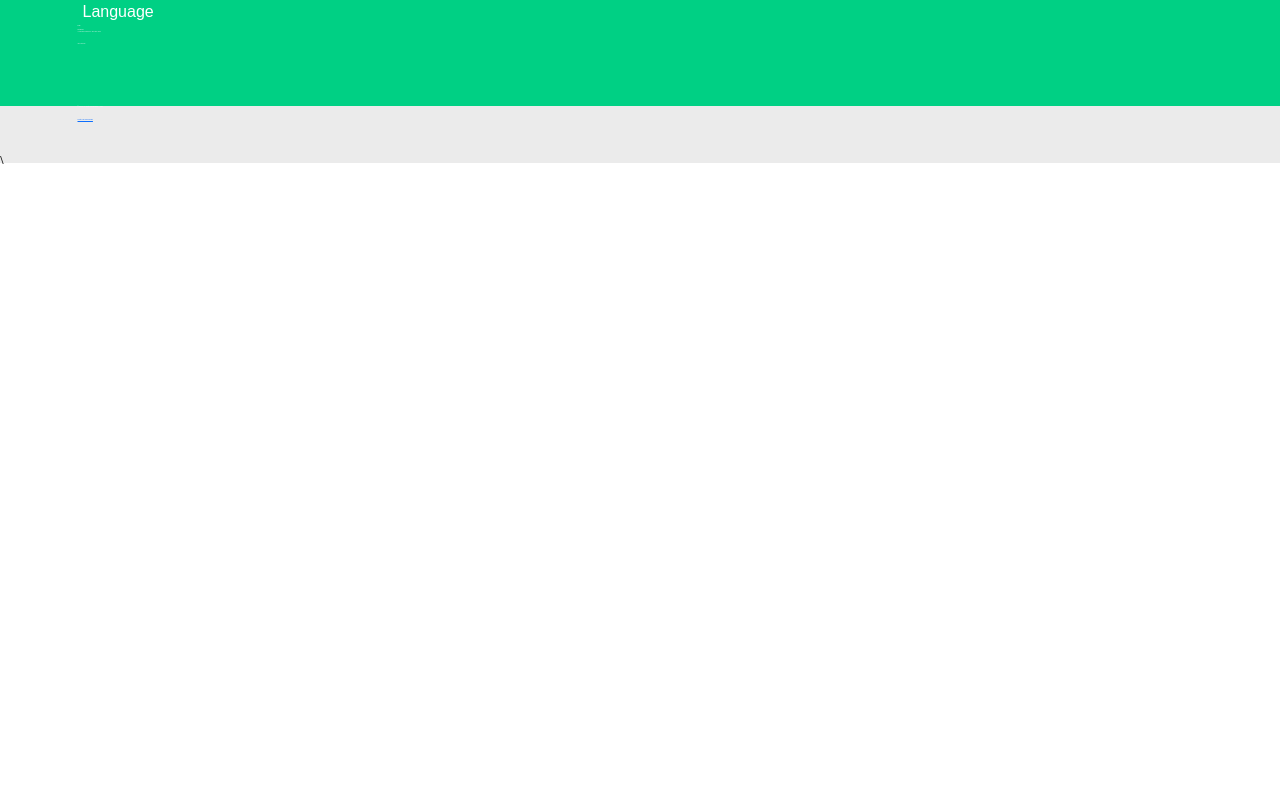
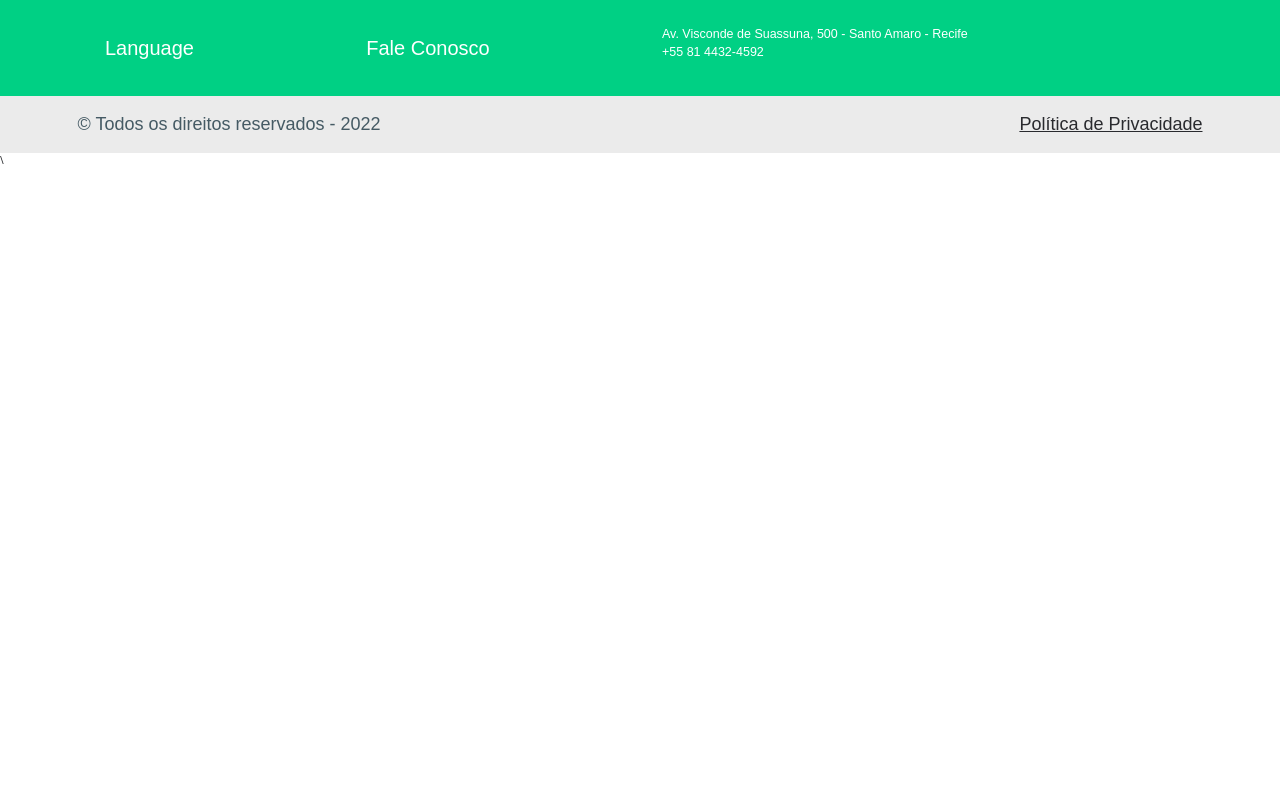
Before and after one commit to rafaelluiis2315/Projeto_Senac, a Django app: page / in a window 1280 px wide. Run offline with Django 4.2, Linux system fonts and the light colour scheme; data that the repository does not hold is empty; some libraries are stand-ins or nearby versions; some web fonts are replaced.

Commit message:
footer pronto

```diff
--- a/SENAC_PI/static/css/base.css
+++ b/SENAC_PI/static/css/base.css
@@ -3,22 +3,57 @@ footer {
     color: var(--branco);
 }
 
+/* caixa verde */
 .green-box {
-    height: 106px;
     background-color: var(--verde-principal);
 }
-
-.gray-box {
-    height: 56.59px;
-    background-color: var(--cinza-claro);
-}
-
-
 
 .language iconify-icon {
     font-size: 2.4rem;
 }
 
 .language span {
-    font-size: 1.6rem;
+    font-size: 2rem;
 }
+
+.fale-conosco {
+    font-size: 2rem;
+    margin: -10px 0;
+}
+
+.endereco-telefone {
+    font-size: 2rem;
+    line-height: 8px;
+}
+
+.social-icons {
+    margin: -30px 0;
+}
+
+.social-icons a {
+    color: var(--branco);
+    font-size: 6rem;
+}
+
+.social-icons a:hover {
+    color: var(--cinza-claro);
+    transform: translateY(-5px);
+    transition-duration: 0.2s;
+}
+
+/* caixa cinza */
+.gray-box {
+    height: 56.59px;
+    background-color: var(--cinza-claro);
+}
+
+.gray-box p {
+    color: var(--cinza-medio);
+    font-size: 1.8rem;
+    margin: 0;
+}
+
+.gray-box a {
+    color: var(--cinza-escuro);
+    font-size: 1.8rem;
+}
--- a/SENAC_PI/static/css/estilos-gerais.css
+++ b/SENAC_PI/static/css/estilos-gerais.css
@@ -4,7 +4,8 @@
     --verde-principal: #00D084;
 
     --cinza-claro: #EBEBEB;
-    --cinza-escuro: #191919;
+    --cinza-medio: #455A64;
+    --cinza-escuro: #292A2E;
 }
 
 * {
--- a/SENAC_PI/templates/base.html
+++ b/SENAC_PI/templates/base.html
@@ -59,17 +59,17 @@
     <!-- Footer -->
     <footer class="w-100">
         <!-- first child -->
-        <div class="green-box">
-            <div class="container">
+        <div class="green-box d-flex align-items-center">
+            <div class="container h-auto flex-column d-flex align-items-center justify-content-between p-5 flex-lg-row gap-5">
 
                 <!-- language -->
-                <div class="language d-flex gap-2 just">
+                <div class="language d-flex align-items-center gap-2">
                     <iconify-icon icon="mdi:earth"></iconify-icon>
                     <span>Language</span>
                 </div>
 
                 <!-- fale conosco -->
-                <span>Fale<br>Conosco</span>
+                <span class="fale-conosco">Fale Conosco</span>
 
                 <!-- endereco e telefone -->
                 <div class="endereco-telefone">
@@ -78,20 +78,20 @@
                 </div>
 
                 <!-- redes sociais -->
-                <div class="d-flex justify-content-between align-items-center gap-3">
-                    <iconify-icon class="social-icon" icon="uil:facebook"></iconify-icon>
-                    <iconify-icon class="social-icon" icon="fa6-brands:square-instagram"></iconify-icon>
-                    <iconify-icon class="social-icon" icon="ant-design:twitter-square-filled"></iconify-icon>
-                    <iconify-icon class="social-icon" icon="pajamas:linkedin"></iconify-icon>
-                    <iconify-icon class="social-icon" icon="teenyicons:youtube-solid"></iconify-icon>
+                <div class="social-icons d-flex justify-content-between align-items-center gap-3">
+                    <a href="#"><iconify-icon icon="uil:facebook"></iconify-icon></a>
+                    <a href="#"><iconify-icon icon="fa6-brands:square-instagram"></iconify-icon></a>
+                    <a href="#"><iconify-icon icon="ant-design:twitter-square-filled"></iconify-icon></a>
+                    <a href="#"><iconify-icon icon="pajamas:linkedin"></iconify-icon></a>
+                    <a href="#"><iconify-icon icon="teenyicons:youtube-solid"></iconify-icon></a>
                 </div>
 
             </div>
         </div>
 
         <!-- last child -->
-        <div class="gray-box">
-            <div class="container">
+        <div class="gray-box d-flex align-items-center">
+            <div class="container d-flex align-items-center justify-content-between">
                 <!-- copyright -->
                 <p>© Todos os direitos reservados - 2022</p>
 
```
